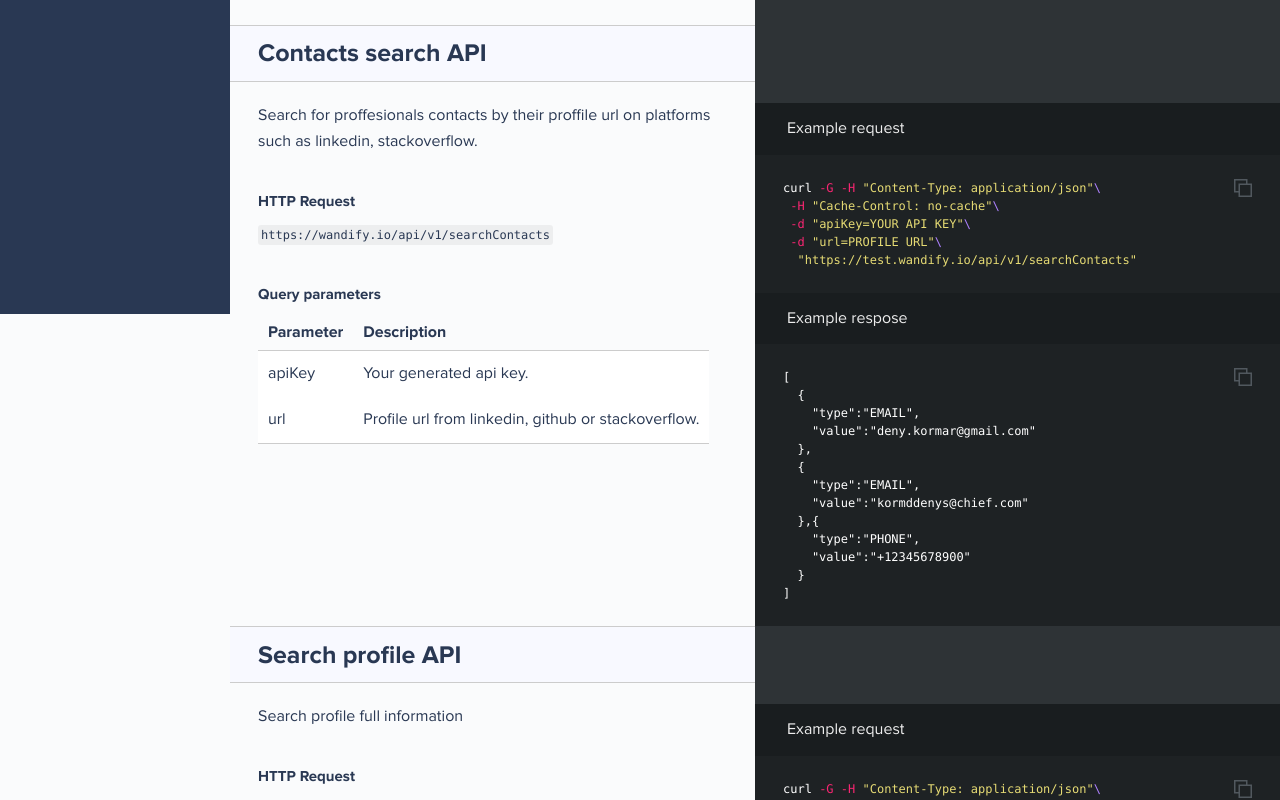
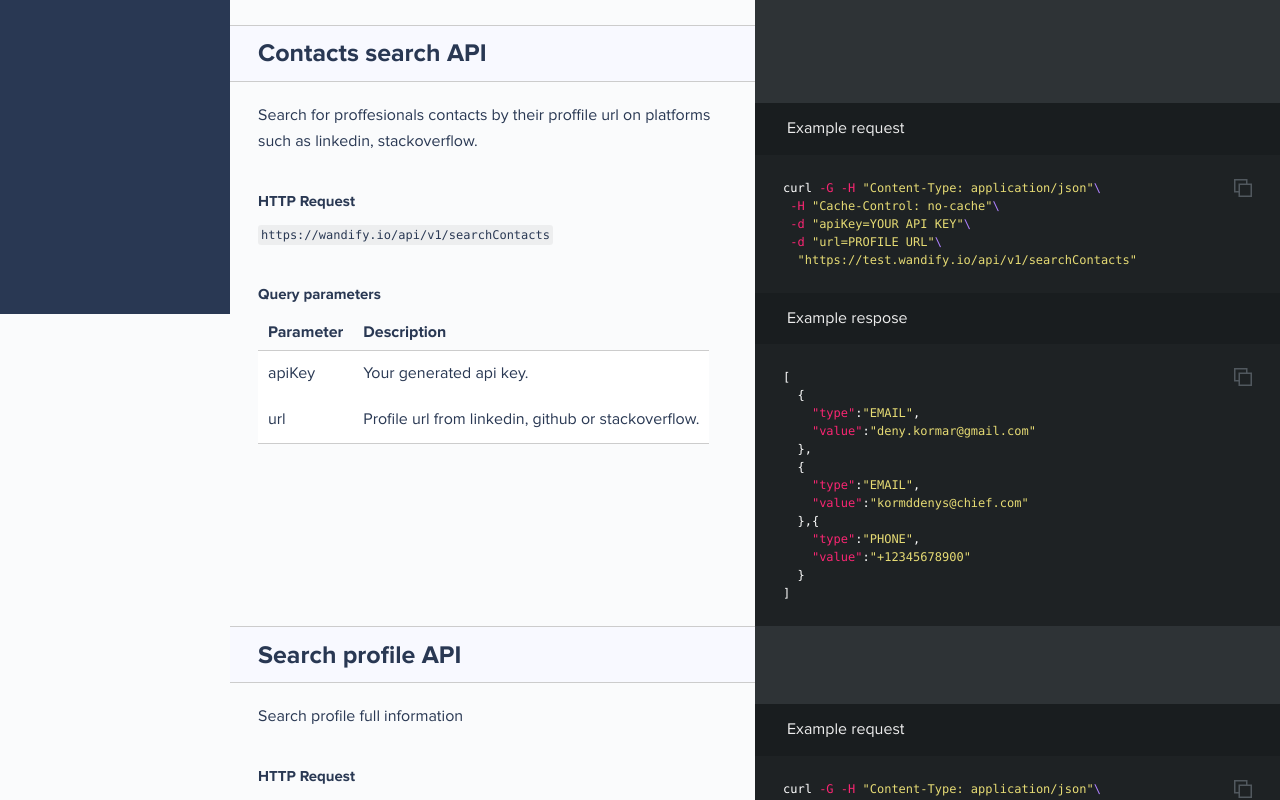
Before and after one commit to wandifyio/api, a plain HTML site: page index.html in a window 1280 px wide. Shown: the part 486-1286 px from the top of the page. Drawn offline with Linux system fonts and the light colour scheme.

Commit message:
Fix json syntax highlighting

```diff
--- a/index.html
+++ b/index.html
@@ -388,20 +388,20 @@
 <blockquote>
 <p>Example respose</p>
 </blockquote>
-<div class="highlight"><pre class="highlight plaintext"><code>[
-  {
-    "type":"EMAIL",
-    "value":"deny.kormar@gmail.com"
-  },
-  {
-    "type":"EMAIL",
-    "value":"kormddenys@chief.com"
-  },{
-    "type":"PHONE",
-    "value":"+12345678900"
-  }
-]
-</code></pre></div>
+<div class="highlight"><pre class="highlight json tab-json"><code><span class="p">[</span><span class="w">
+  </span><span class="p">{</span><span class="w">
+    </span><span class="nl">"type"</span><span class="p">:</span><span class="s2">"EMAIL"</span><span class="p">,</span><span class="w">
+    </span><span class="nl">"value"</span><span class="p">:</span><span class="s2">"deny.kormar@gmail.com"</span><span class="w">
+  </span><span class="p">},</span><span class="w">
+  </span><span class="p">{</span><span class="w">
+    </span><span class="nl">"type"</span><span class="p">:</span><span class="s2">"EMAIL"</span><span class="p">,</span><span class="w">
+    </span><span class="nl">"value"</span><span class="p">:</span><span class="s2">"kormddenys@chief.com"</span><span class="w">
+  </span><span class="p">},{</span><span class="w">
+    </span><span class="nl">"type"</span><span class="p">:</span><span class="s2">"PHONE"</span><span class="p">,</span><span class="w">
+    </span><span class="nl">"value"</span><span class="p">:</span><span class="s2">"+12345678900"</span><span class="w">
+  </span><span class="p">}</span><span class="w">
+</span><span class="p">]</span><span class="w">
+</span></code></pre></div>
 <p>Search for proffesionals contacts by their proffile url on platforms such as linkedin, stackoverflow.</p>
 <h3 id='http-request'>HTTP Request</h3>
 <p><code>https://wandify.io/api/v1/searchContacts</code></p>
```
